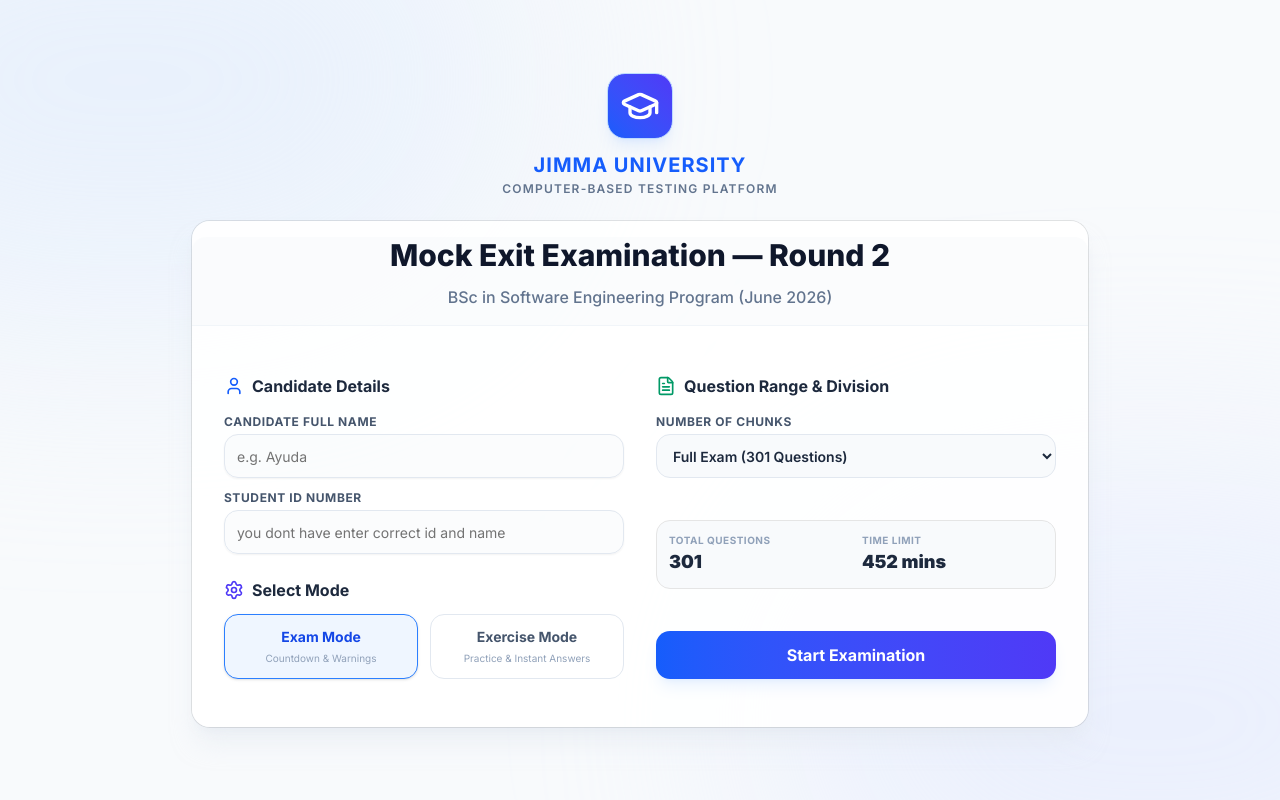
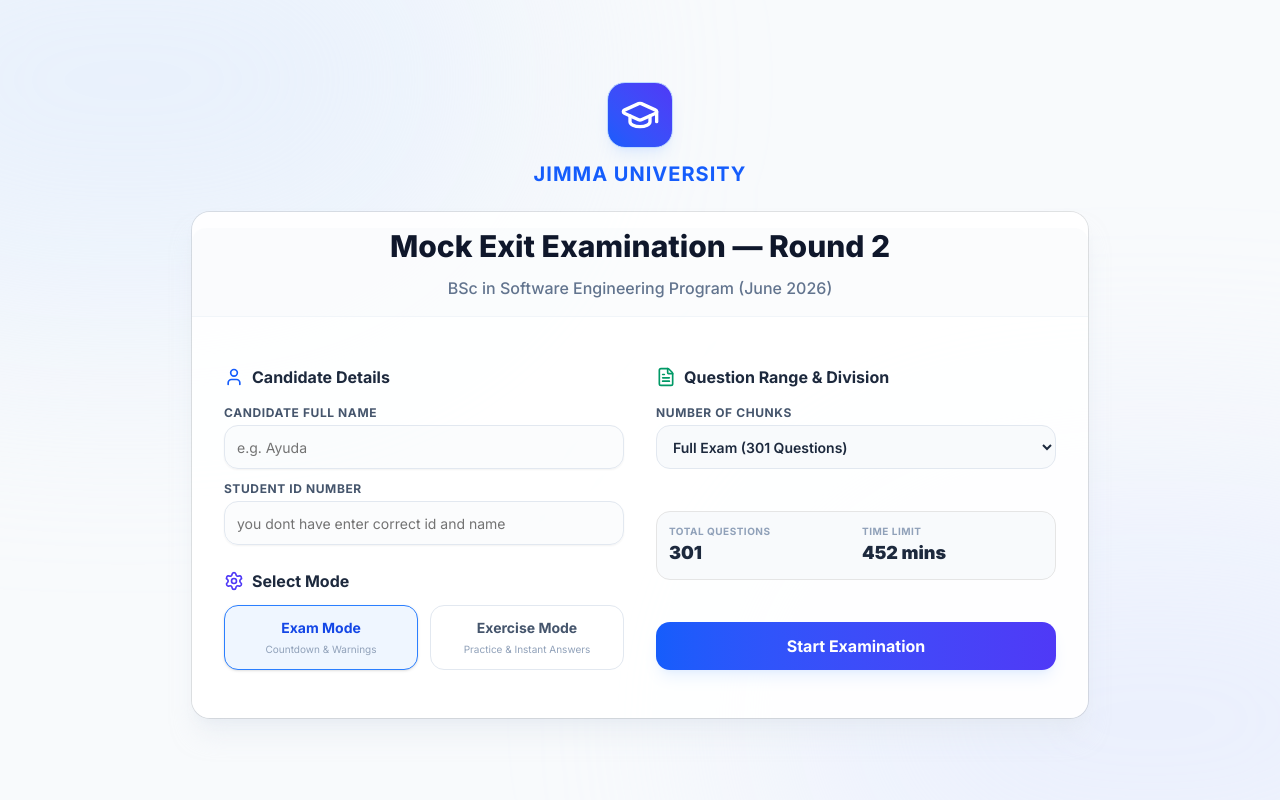
Before and after one commit to ayanadamtew/EXIT_EXAM, a Next.js app: page / in a window 1280 px wide. Built offline with nearby package versions, Linux system fonts and the light colour scheme.

Commit message:
style: remove redundant platform description text from CbtWelcome component

```diff
--- a/src/components/CbtWelcome.tsx
+++ b/src/components/CbtWelcome.tsx
@@ -88,7 +88,6 @@
           </div>
           <div>
             <h1 className="text-xl font-bold tracking-wider text-blue-600 uppercase">Jimma University</h1>
-            <p className="text-xs font-semibold text-slate-500 tracking-widest uppercase mt-0.5">Computer-Based Testing Platform</p>
           </div>
         </div>
 
```
